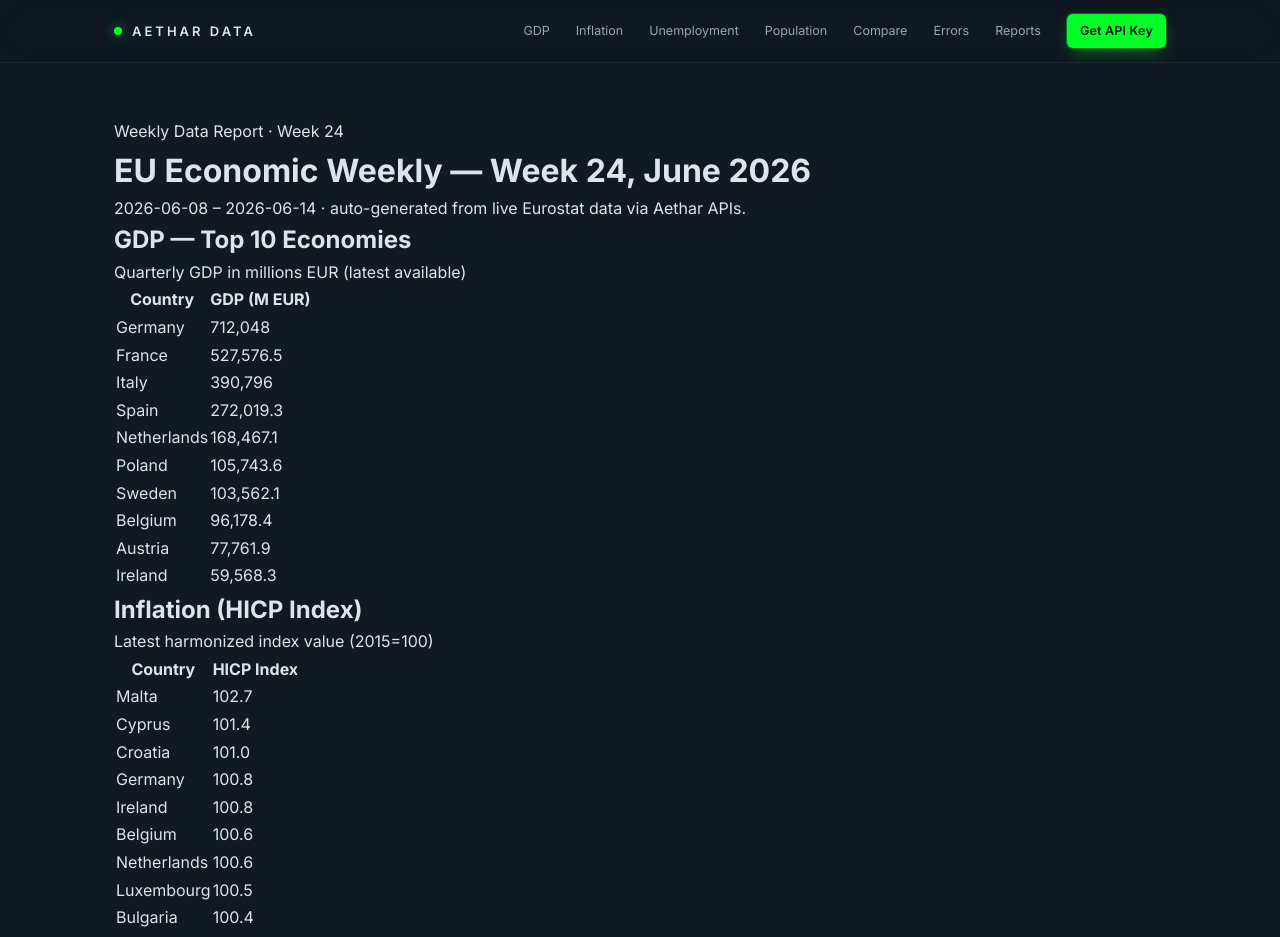
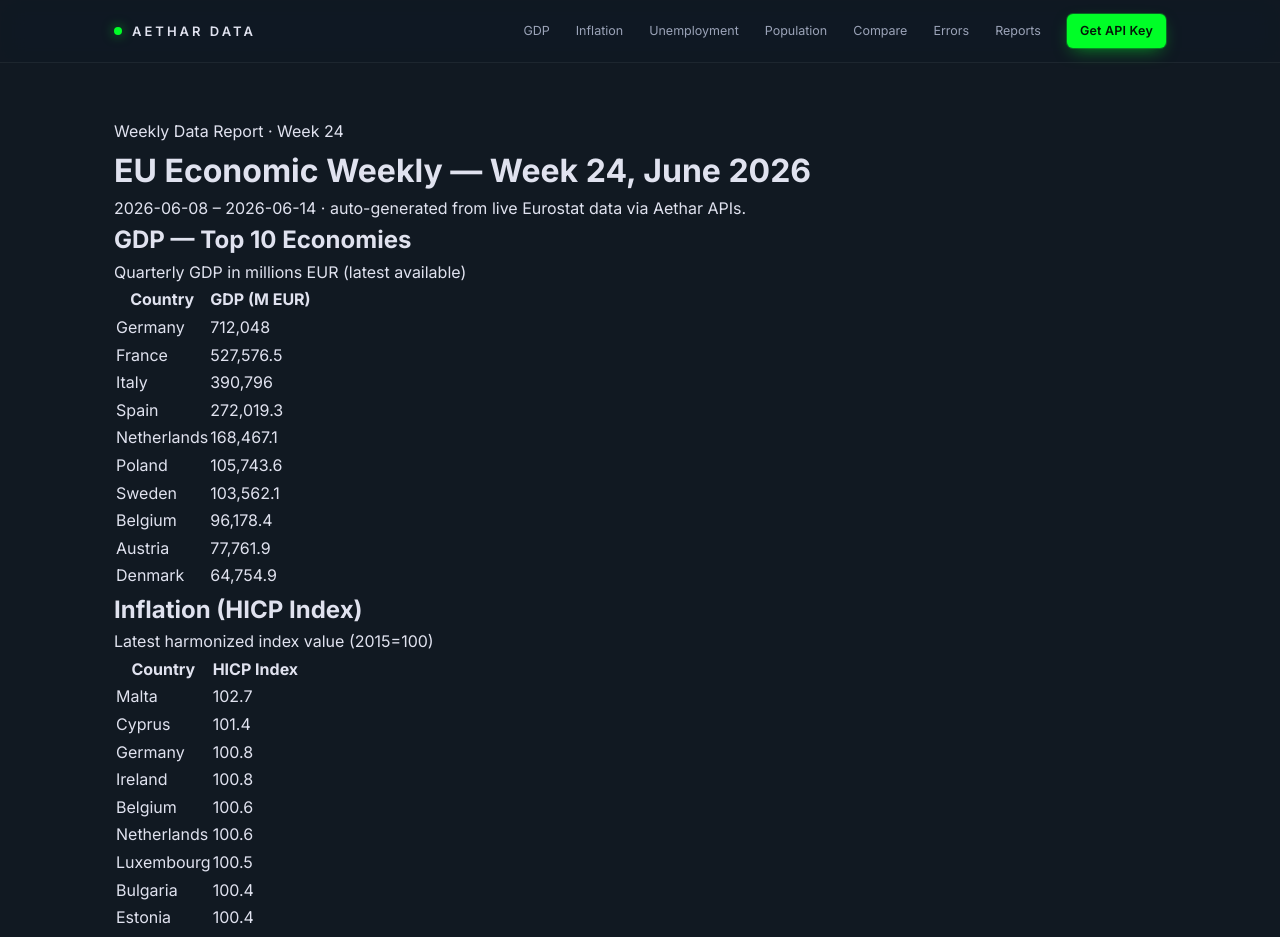
Before and after one commit to aethar-dev/aethar-data-pages, a Next.js app: page /reports/weekly-2026-w24 in a window 1280 px wide. Shown: the top 937 px of the page. Built offline with nearby package versions, Linux system fonts and the light colour scheme.

Commit message:
data: weekly report 2026-06-12 [skip ci]

```diff
--- a/app/reports/weekly-2026-w24/page.tsx
+++ b/app/reports/weekly-2026-w24/page.tsx
@@ -56,9 +56,9 @@ export default function WeeklyReport() {
                 <td className="py-2 pr-4 text-sm text-white">Austria</td>
                 <td className="py-2 text-right font-mono text-sm text-[#4DD0E1]">77,761.9</td>
               </tr>
-              <tr key="IE" className="border-b border-[#2A2D3A]/50">
-                <td className="py-2 pr-4 text-sm text-white">Ireland</td>
-                <td className="py-2 text-right font-mono text-sm text-[#4DD0E1]">59,568.3</td>
+              <tr key="DK" className="border-b border-[#2A2D3A]/50">
+                <td className="py-2 pr-4 text-sm text-white">Denmark</td>
+                <td className="py-2 text-right font-mono text-sm text-[#4DD0E1]">64,754.9</td>
               </tr>
           </tbody>
         </table>
@@ -78,10 +78,6 @@ export default function WeeklyReport() {
               <tr key="CY" className="border-b border-[#2A2D3A]/50">
                 <td className="py-2 pr-4 text-sm text-white">Cyprus</td>
                 <td className="py-2 text-right font-mono text-sm text-[#4DD0E1]">101.4</td>
-              </tr>
-              <tr key="HR" className="border-b border-[#2A2D3A]/50">
-                <td className="py-2 pr-4 text-sm text-white">Croatia</td>
-                <td className="py-2 text-right font-mono text-sm text-[#4DD0E1]">101.0</td>
               </tr>
               <tr key="DE" className="border-b border-[#2A2D3A]/50">
                 <td className="py-2 pr-4 text-sm text-white">Germany</td>
@@ -109,6 +105,10 @@ export default function WeeklyReport() {
               </tr>
               <tr key="EE" className="border-b border-[#2A2D3A]/50">
                 <td className="py-2 pr-4 text-sm text-white">Estonia</td>
+                <td className="py-2 text-right font-mono text-sm text-[#4DD0E1]">100.4</td>
+              </tr>
+              <tr key="FR" className="border-b border-[#2A2D3A]/50">
+                <td className="py-2 pr-4 text-sm text-white">France</td>
                 <td className="py-2 text-right font-mono text-sm text-[#4DD0E1]">100.4</td>
               </tr>
           </tbody>
```
